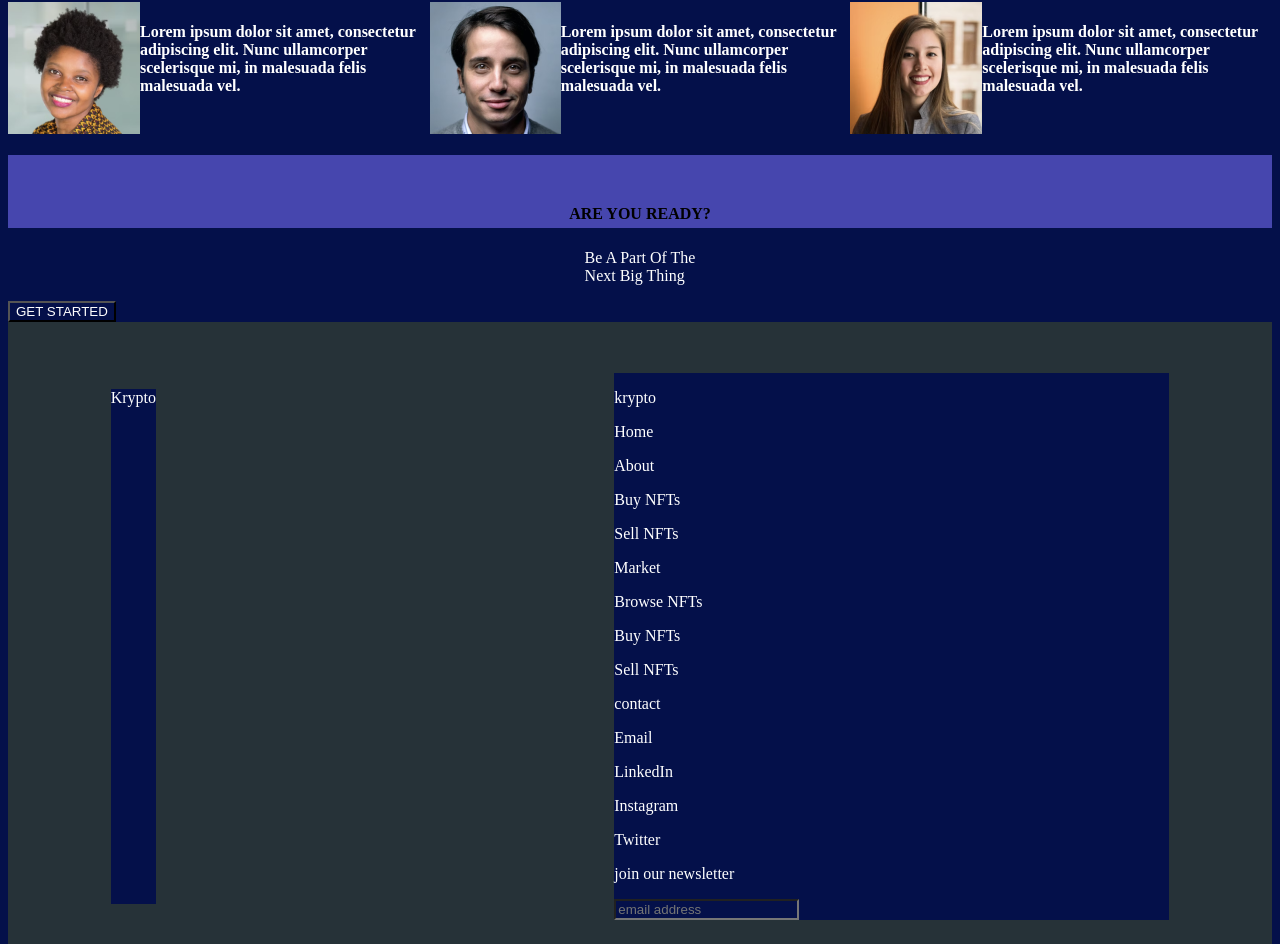
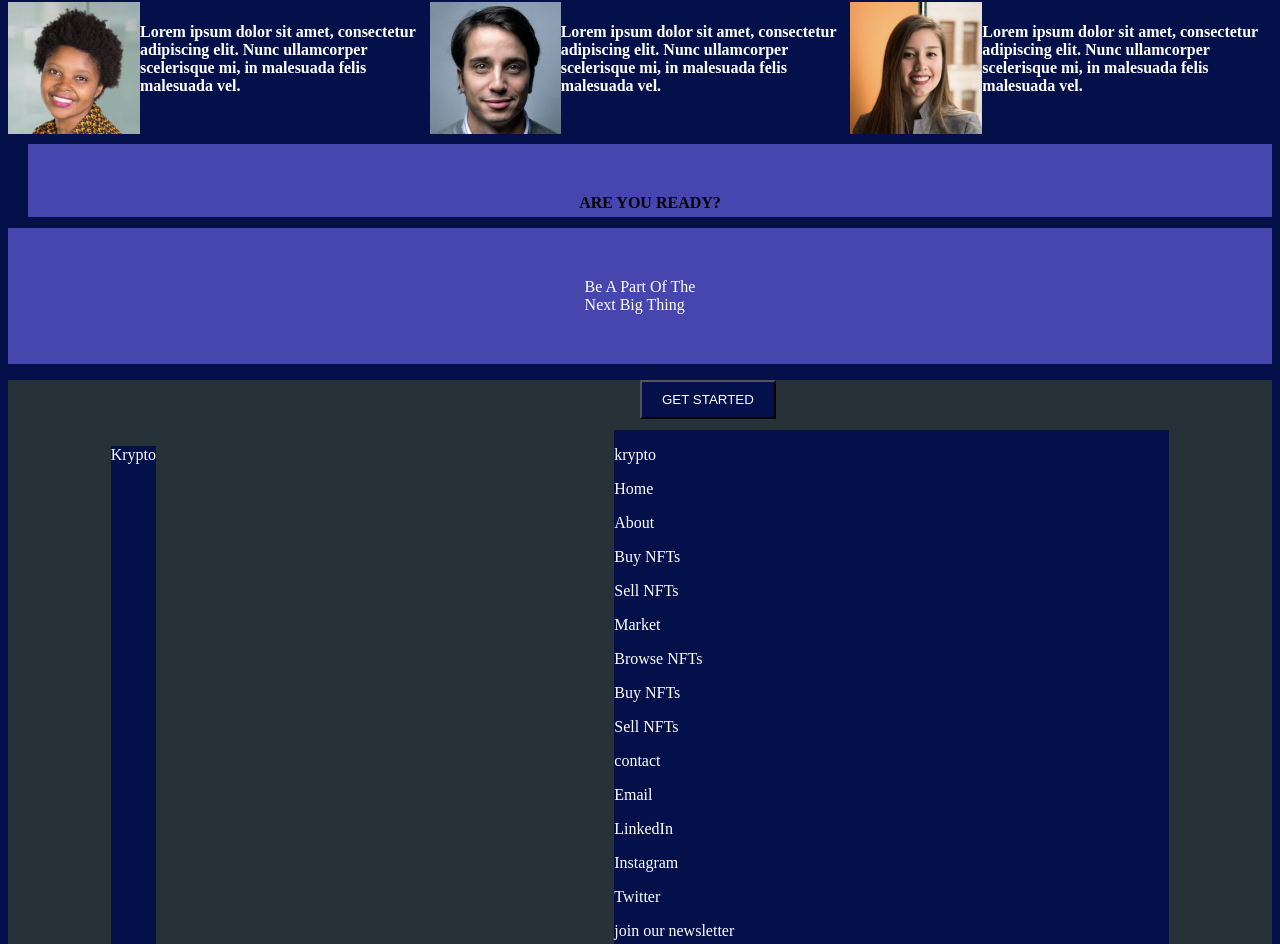
Before and after one commit to OnomePrecious/reactPractise, a React (Create React App) app: page / in a window 1280 px wide. Shown: the part 1879-2823 px from the top of the page. Built offline with nearby package versions, Linux system fonts and the light colour scheme.

Commit message:
practise

```diff
--- a/src/Pages/Krypto/Started/index.jsx
+++ b/src/Pages/Krypto/Started/index.jsx
@@ -6,11 +6,16 @@ const Started =() => {
             <div className={style.mainContainer}>
                 <div className={style.textContainer}>
                     <h4> ARE YOU READY?</h4>
-                    <p style={{color: "#fff", display: "flex", justifyContent: "center"}}>Be A Part Of The <br/> Next Big Thing</p>
+                    <p style={{color: "#fff", display: "flex", justifyContent: "center"}}>Be A Part Of The <br/> Next
+                        Big Thing</p>
                 </div>
-                    <button className={style.buttonSection}>
-                        GET STARTED
-                    </button>
+                {/*<button className={style.buttonSection}>*/}
+                {/*    GET STARTED*/}
+                {/*</button>*/}
+
+                <button style={{position: "absolute",  left: "50%", padding: "10px 20px", color: "#fff", display: "flex", justifyContent: "center"}}>
+                    GET STARTED </button>
+
 
             </div>
         </>
--- a/src/Pages/Krypto/Started/index.module.css
+++ b/src/Pages/Krypto/Started/index.module.css
@@ -1,7 +1,9 @@
-/*.mainContainer{*/
-/*    border-radius: 25px;*/
-/*    background-color: #4646AE;*/
-/*}*/
+.mainContainer{
+    border-radius: 25px;
+    background-color: #4646AE;
+    margin-left: 10px;
+    margin-top: 10px;
+}
 
 
 
@@ -12,11 +14,27 @@
     display: flex;
     justify-content: center;
     background-color: #4646AE;
+    margin-top: 10px;
+    margin-left: 10px;
 
 }
-.buttonSection{
-    background-color: #04104A;
-    color: #fff;
+/*.buttonSection{*/
+/*    background-color: #04104A;*/
+/*    color: #fff;*/
+/*    display: flex;*/
+/*    justify-content: center;*/
+/*    border-radius: 30px;*/
+/*    padding: 19px;*/
+/*    margin-top: 10px;*/
+/*    margin-bottom: 10px;*/
+/*    Gap: 10px;*/
+/*}*/
+.textContainer > p{
+    padding-top: 50px;
+    padding-bottom: 50px;
     display: flex;
     justify-content: center;
+    background-color: #4646AE;
+    margin-top: -10px;
+    margin-left: -10px;
 }
```
